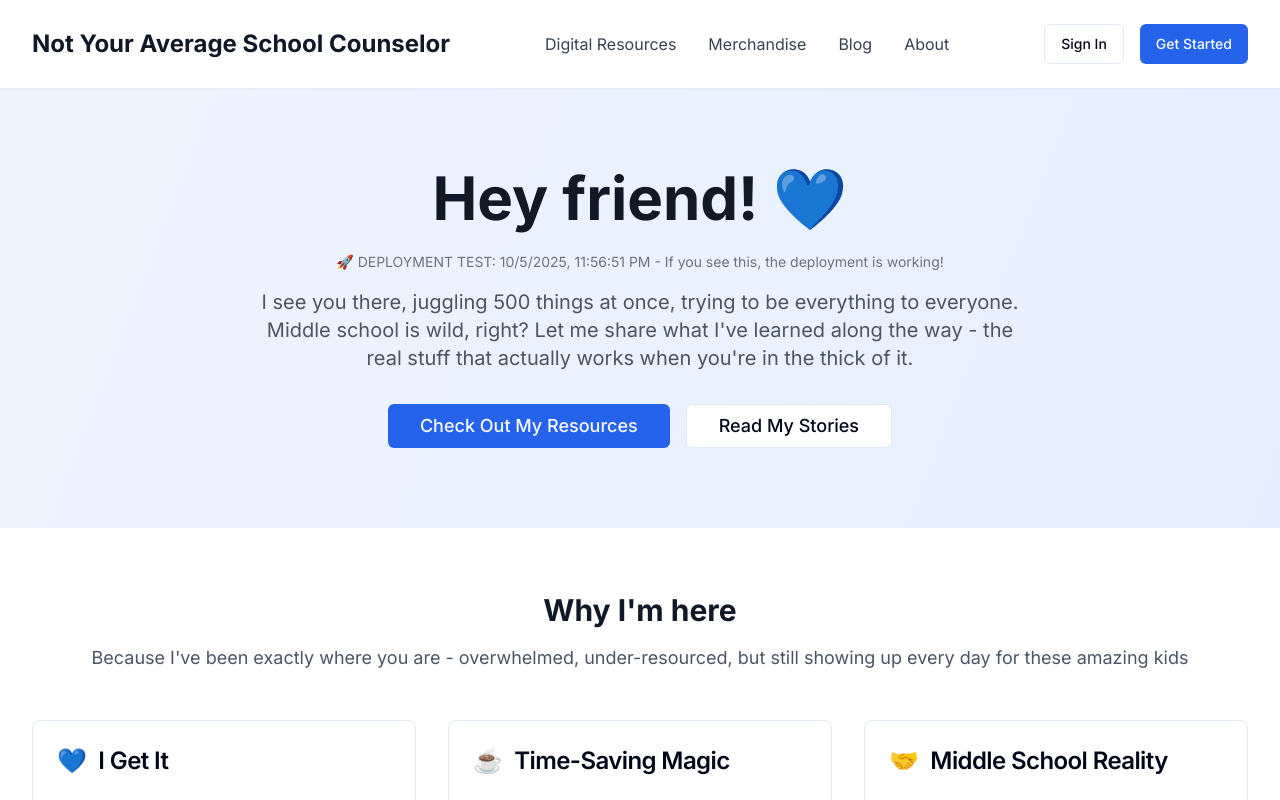
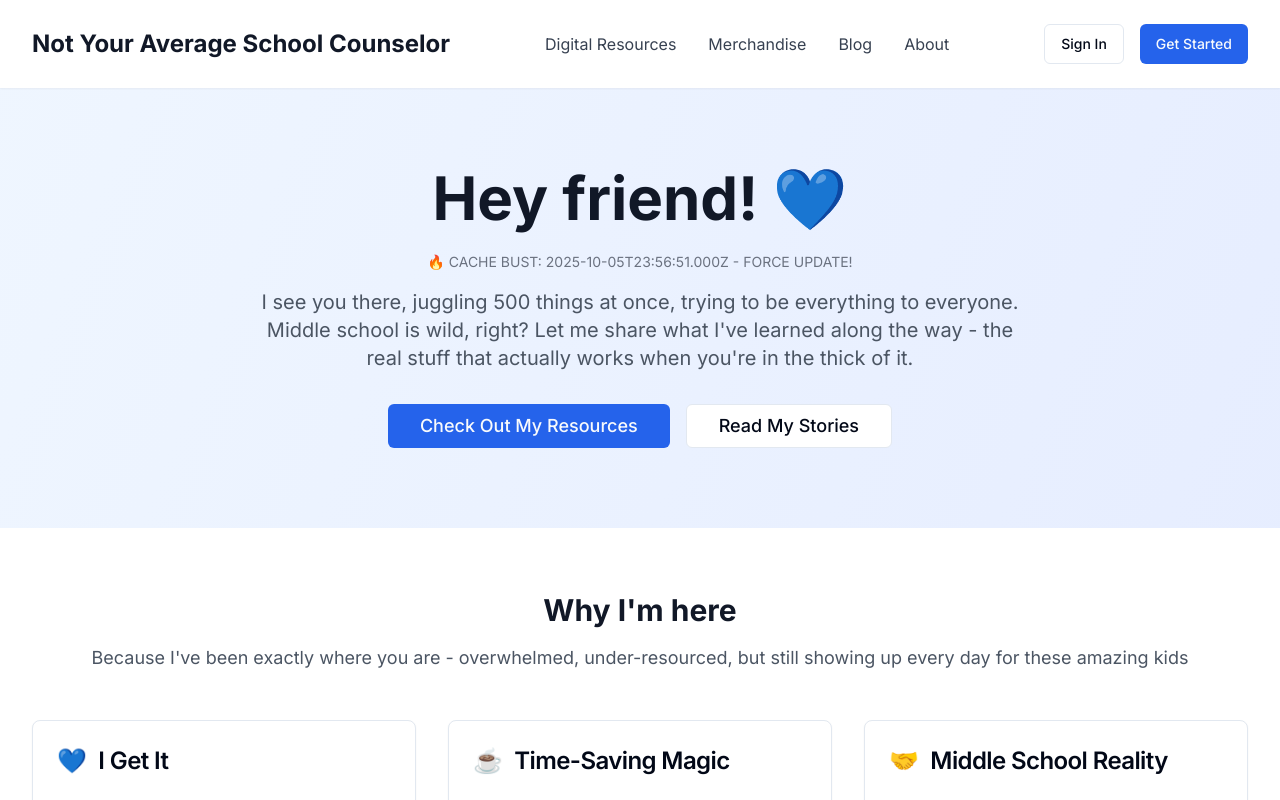
Before and after one commit to hughesrm101/not-your-average-school-counselor, a Next.js app: page / in a window 1280 px wide. Shown: the top 800 px of the page. Built offline with nearby package versions, Linux system fonts and the light colour scheme.

Commit message:
CACHE BUST: Force new deployment with timestamp to bypass CDN cache

```diff
--- a/src/app/page.tsx
+++ b/src/app/page.tsx
@@ -33,7 +33,7 @@ export default function Home() {
           <h2 className="text-4xl md:text-6xl font-bold text-gray-900 mb-6">
             Hey friend! 💙
           </h2>
-          <p className="text-sm text-gray-500 mb-4">🚀 DEPLOYMENT TEST: {new Date().toLocaleString()} - If you see this, the deployment is working!</p>
+          <p className="text-sm text-gray-500 mb-4">🔥 CACHE BUST: {new Date().toISOString()} - FORCE UPDATE!</p>
           <p className="text-xl text-gray-600 mb-8 max-w-3xl mx-auto">
             I see you there, juggling 500 things at once, trying to be everything to everyone.
             Middle school is wild, right? Let me share what I've learned along the way -
```
